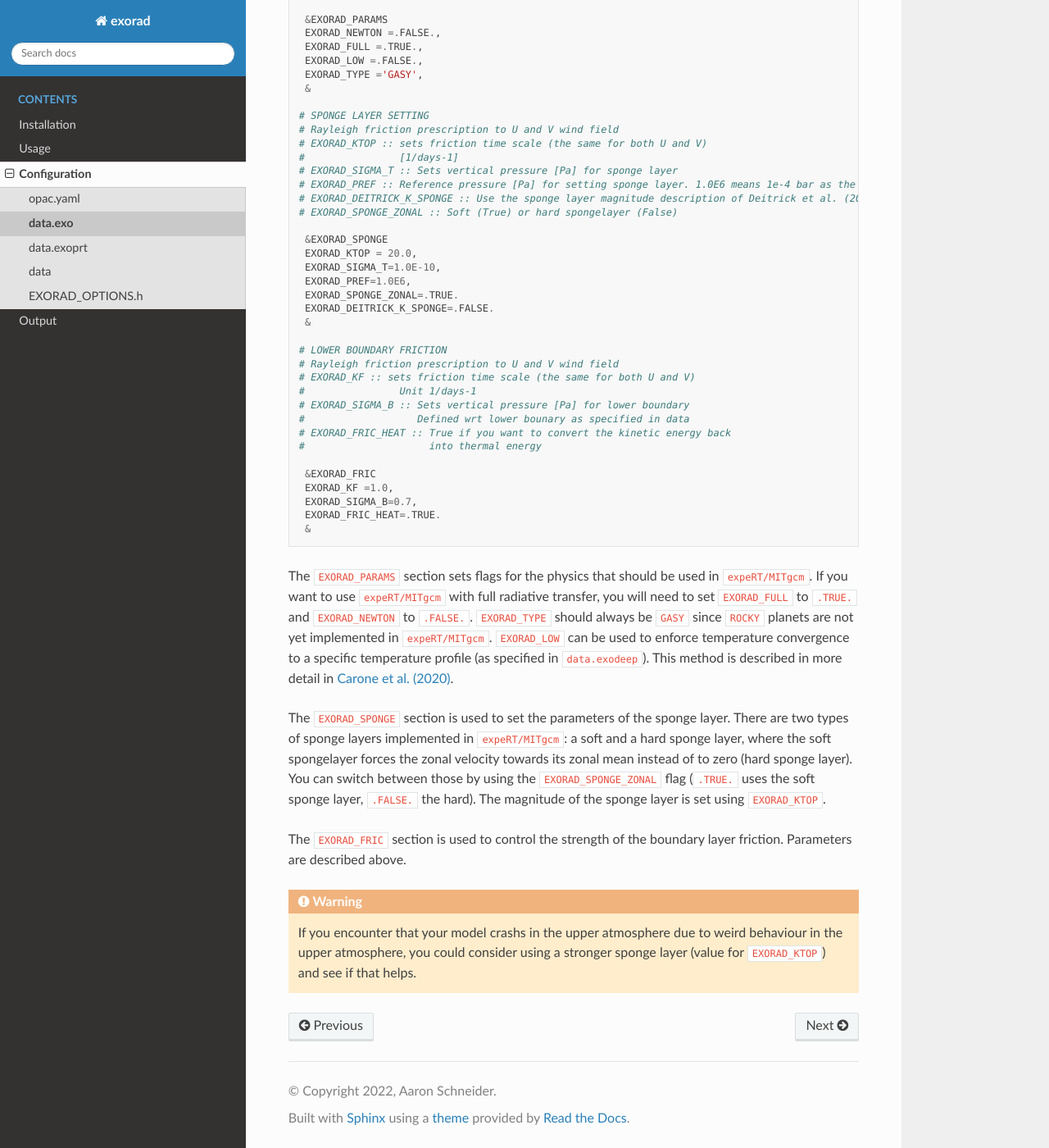
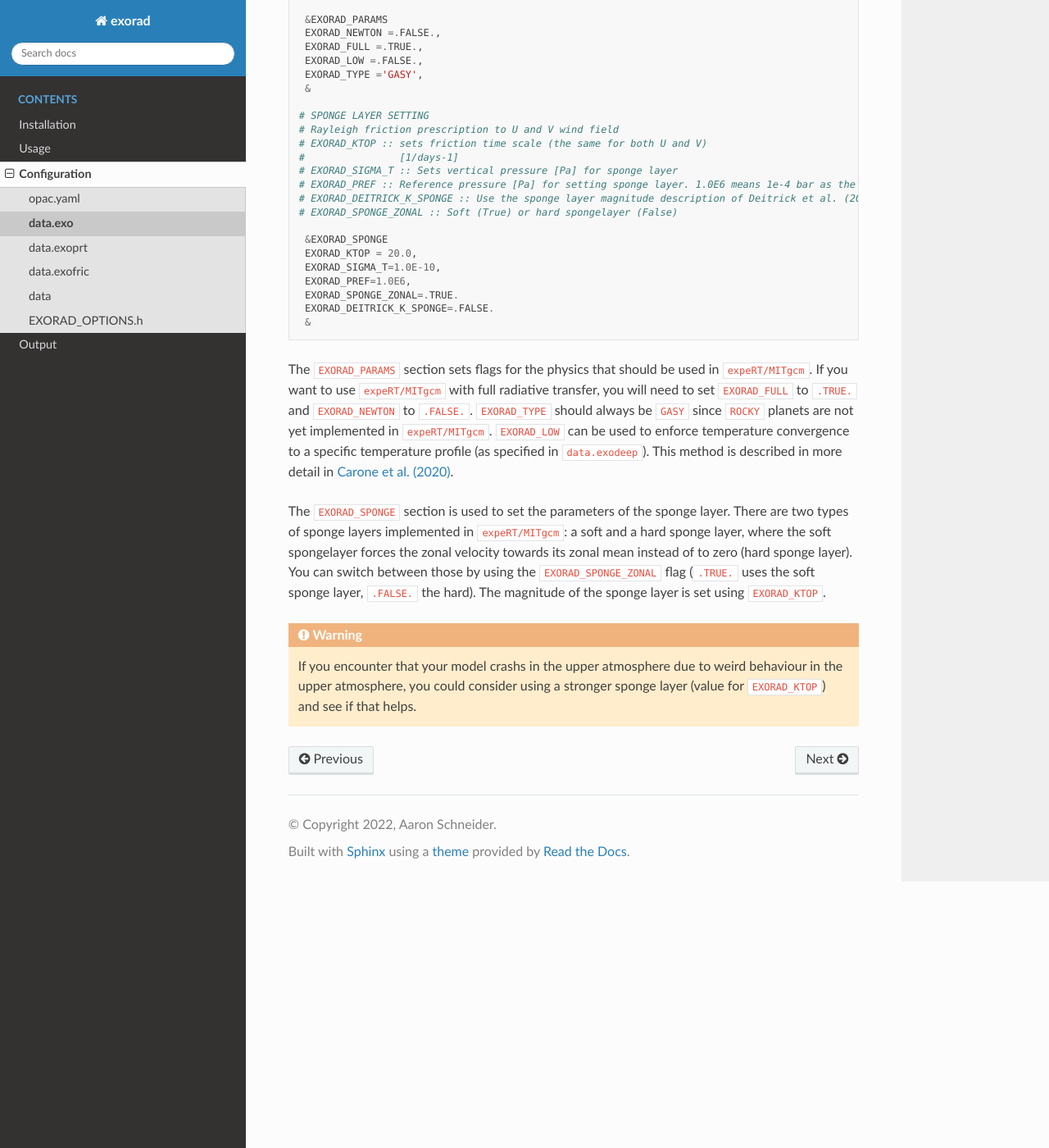
Before and after one commit to exorad/exorad-wiki, a Sphinx documentation site: the page built from doc/source/configfile/exo.rst, in a window 1280 px wide and 1400 px high, scrolled down 356 px. Shown: the whole window at 82% size. Built offline with Sphinx 7.4.7 and the Read the Docs theme 2.0.0, drawn with Linux system fonts in a browser that asks for light colours.

Commit message:
update docs to include new friction

```diff
--- a/doc/source/Configuration.rst
+++ b/doc/source/Configuration.rst
@@ -10,5 +10,6 @@
    configfile/opac
    configfile/exo
    configfile/exoprt
+   configfile/fric
    configfile/data
    configfile/options
--- a/doc/source/configfile/exo.rst
+++ b/doc/source/configfile/exo.rst
@@ -37,21 +37,6 @@
      EXORAD_DEITRICK_K_SPONGE=.FALSE.
      &
 
-    # LOWER BOUNDARY FRICTION
-    # Rayleigh friction prescription to U and V wind field
-    # EXORAD_KF :: sets friction time scale (the same for both U and V)
-    #                Unit 1/days-1
-    # EXORAD_SIGMA_B :: Sets vertical pressure [Pa] for lower boundary
-    #                   Defined wrt lower bounary as specified in data
-    # EXORAD_FRIC_HEAT :: True if you want to convert the kinetic energy back
-    #                     into thermal energy
-
-     &EXORAD_FRIC
-     EXORAD_KF =1.0,
-     EXORAD_SIGMA_B=0.7,
-     EXORAD_FRIC_HEAT=.TRUE.
-     &
-
 The ``EXORAD_PARAMS`` section sets flags for the physics that should be used in ``expeRT/MITgcm``.
 If you want to use ``expeRT/MITgcm`` with full radiative transfer, you will need to set ``EXORAD_FULL`` to ``.TRUE.`` and ``EXORAD_NEWTON`` to ``.FALSE.``.
 ``EXORAD_TYPE`` should always be ``GASY`` since ``ROCKY`` planets are not yet implemented in ``expeRT/MITgcm``.
@@ -64,9 +49,6 @@
 You can switch between those by using the ``EXORAD_SPONGE_ZONAL`` flag (``.TRUE.`` uses the soft sponge layer, ``.FALSE.`` the hard).
 The magnitude of the sponge layer is set using ``EXORAD_KTOP``.
 
-The ``EXORAD_FRIC`` section is used to control the strength of the boundary layer friction.
-Parameters are described above.
-
 .. warning::
 
     If you encounter that your model crashs in the upper atmosphere due to weird behaviour in the upper atmosphere,
```
Also changed, not shown: doc/source/configfile/fric.rst (added, +78 -0 lines).
